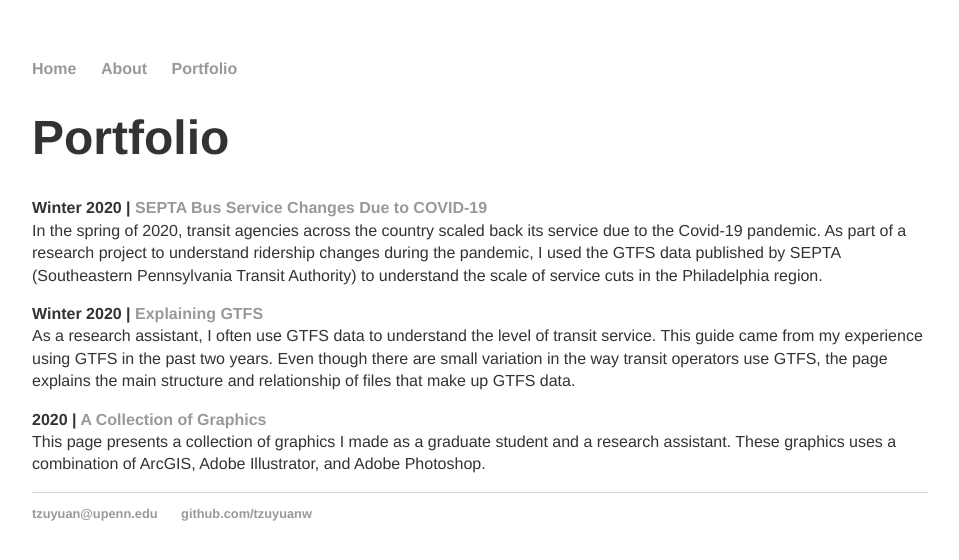
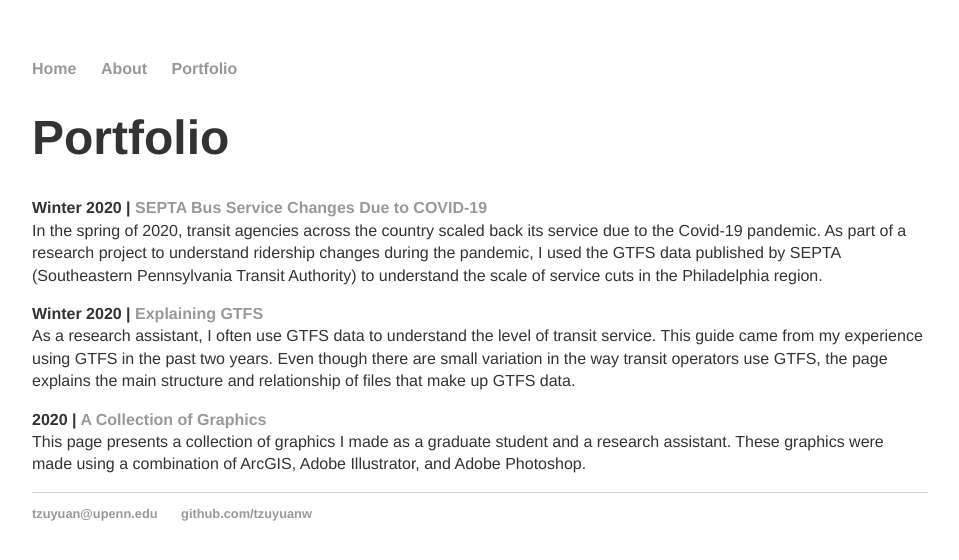
Before and after one commit to tzuyuanw/tzuyuanw.github.io, a Jekyll site: the page built from blog/index.html, in a window 1280 px wide. Shown: the top 560 px of the page, without its empty margins (160-1119 px from the left). Built offline with Jekyll 4.4.1, drawn with Linux system fonts in a browser that asks for light colours.

Commit message:
Update index.html

```diff
--- a/blog/index.html
+++ b/blog/index.html
@@ -18,7 +18,7 @@ title: Portfolio
 	</p>
 	<p><b>2020 | <a href="/blog/graphics" title="A Collection of Graphics">A Collection of Graphics</a></b><br/>
 		This page presents a collection of graphics I made as a graduate student and a research assistant.
-		These graphics uses a combination of ArcGIS, Adobe Illustrator, and Adobe Photoshop.
+		These graphics were made using a combination of ArcGIS, Adobe Illustrator, and Adobe Photoshop.
 
 	</p>
 
```
